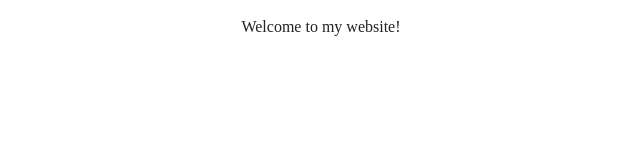
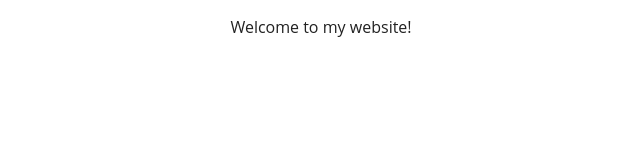
Before and after one commit to jljucutan/jljucutan.github.io, a website built with webpack: page index.html in a window 1280 px wide. Shown: the full height of the page, 159-799 px from the left. Built offline with nearby package versions, Linux system fonts and the light colour scheme.

Commit message:
add font styling

```diff
--- a/css/style.css
+++ b/css/style.css
@@ -83,7 +83,7 @@
 /* ==========================================================================
    Author's custom styles
    ========================================================================== */
-.container { max-width: 960px; }
+.container { max-width: 960px; font-family: "Open Sans", Helvetica, sans-serif; }
 .mx-auto { margin-left: auto; margin-right: auto;}
 
 /* ==========================================================================
```
